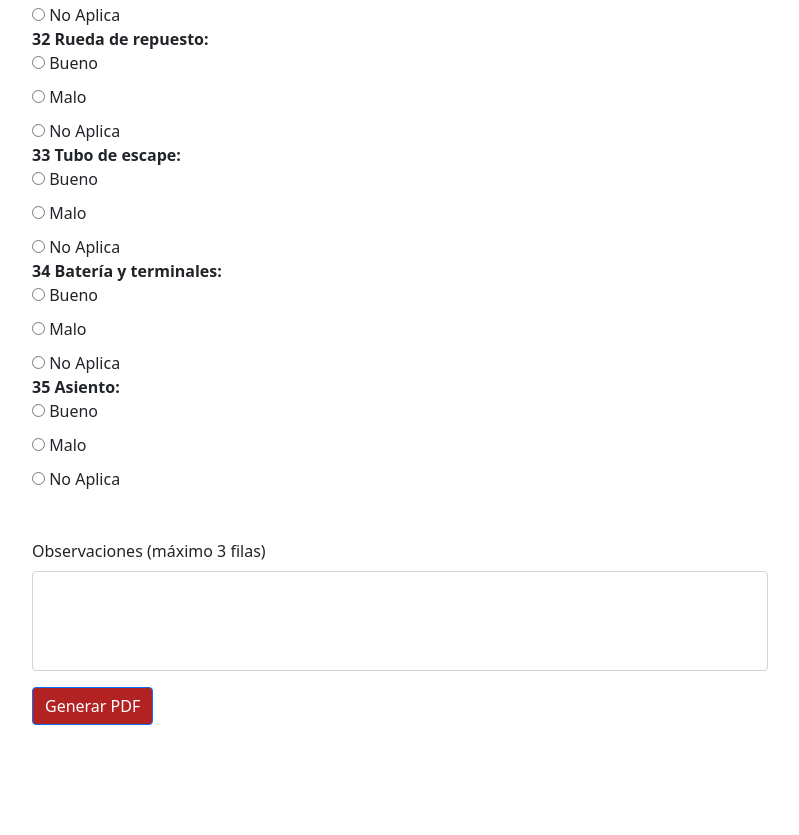
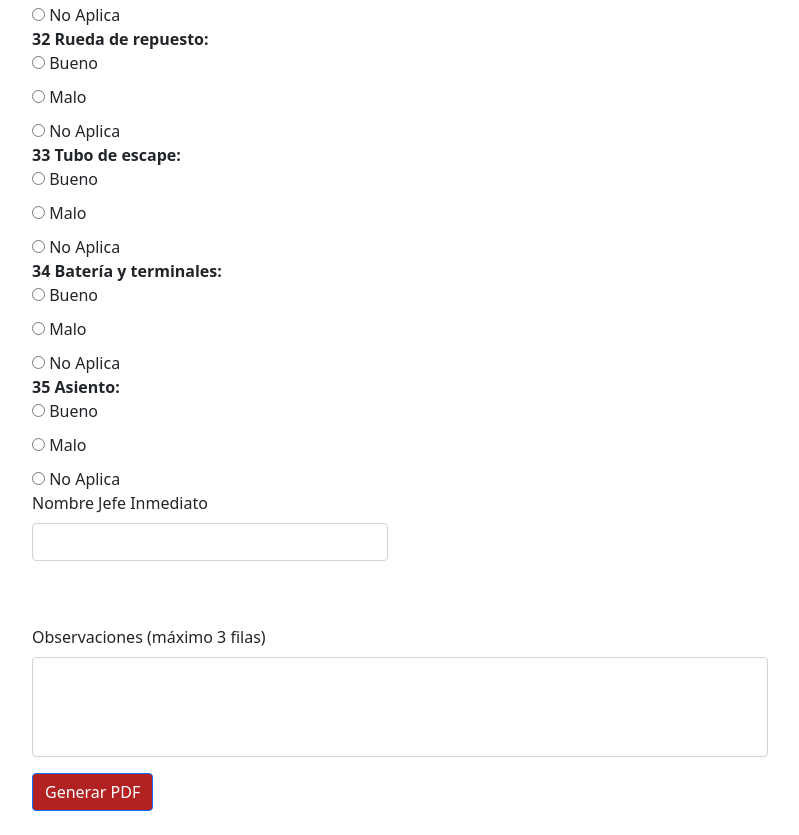
Before and after one commit to EDERANDER/StioWeb3, a plain HTML site: page index.html in a window 1280 px wide. Shown: the part 4036-4871 px from the top of the page, without its empty margins (240-1039 px from the left). Before the commit the page ends 4785 px from the top, so only its background shows below. Drawn offline with nearby package versions, Linux system fonts and the light colour scheme.

Commit message:
Update index.html
puse una venta de nombre de jefe

```diff
--- a/index.html
+++ b/index.html
@@ -547,16 +547,14 @@
 
 
 
-
-
-
-
-
+                    <div class="row mb-3">
+                        <div class="col-md-6">
+                            <label for="nombre" class="form-label">Nombre Jefe Inmediato</label>
+                            <input type="text" class="form-control" id="nombreJefe">
+                        </div>
+                    </div>
 
                     <br><br>
-
-
-
                     <div class="row mb-3">
                         <div class="col-md-12">
                             <label for="observaciones" class="form-label">Observaciones (máximo 3 filas)</label>
```
